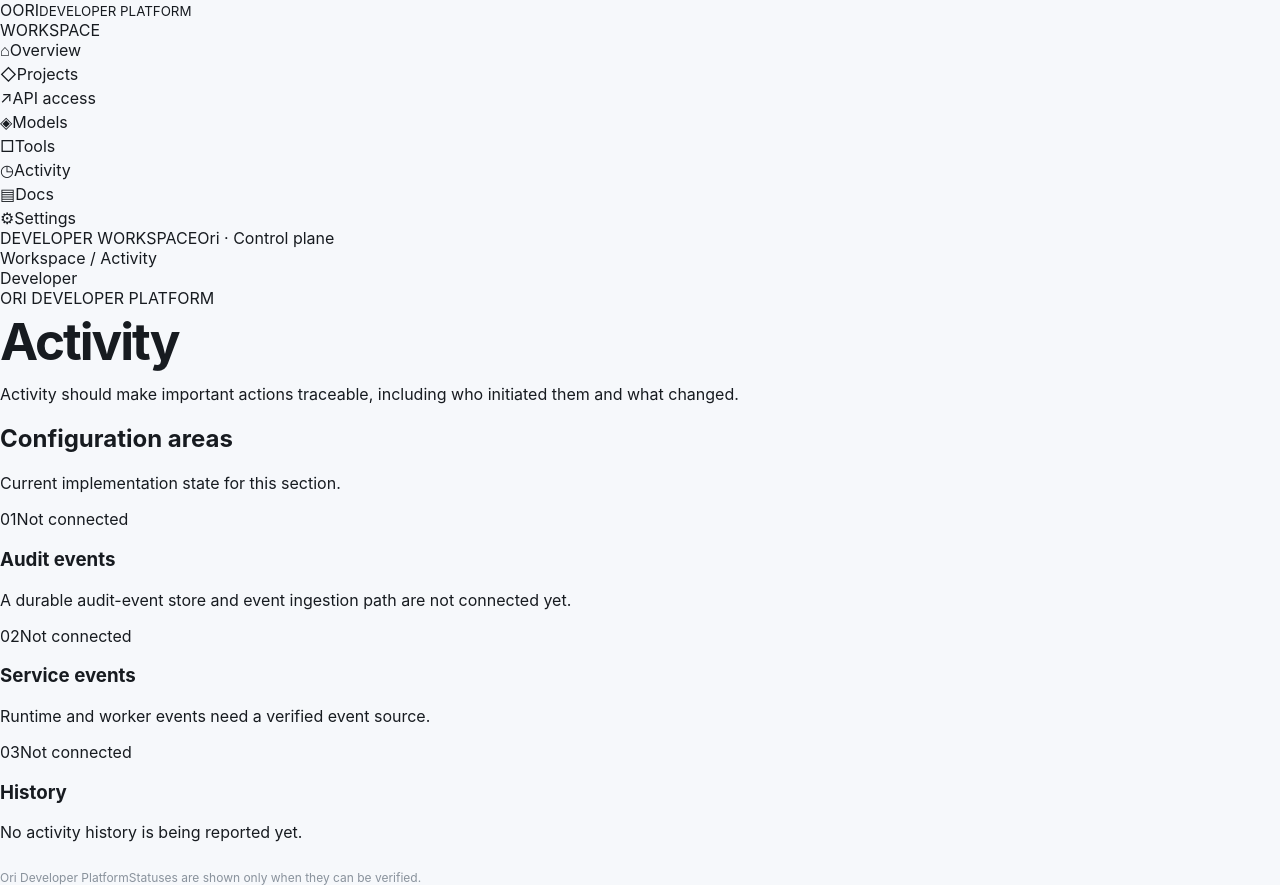
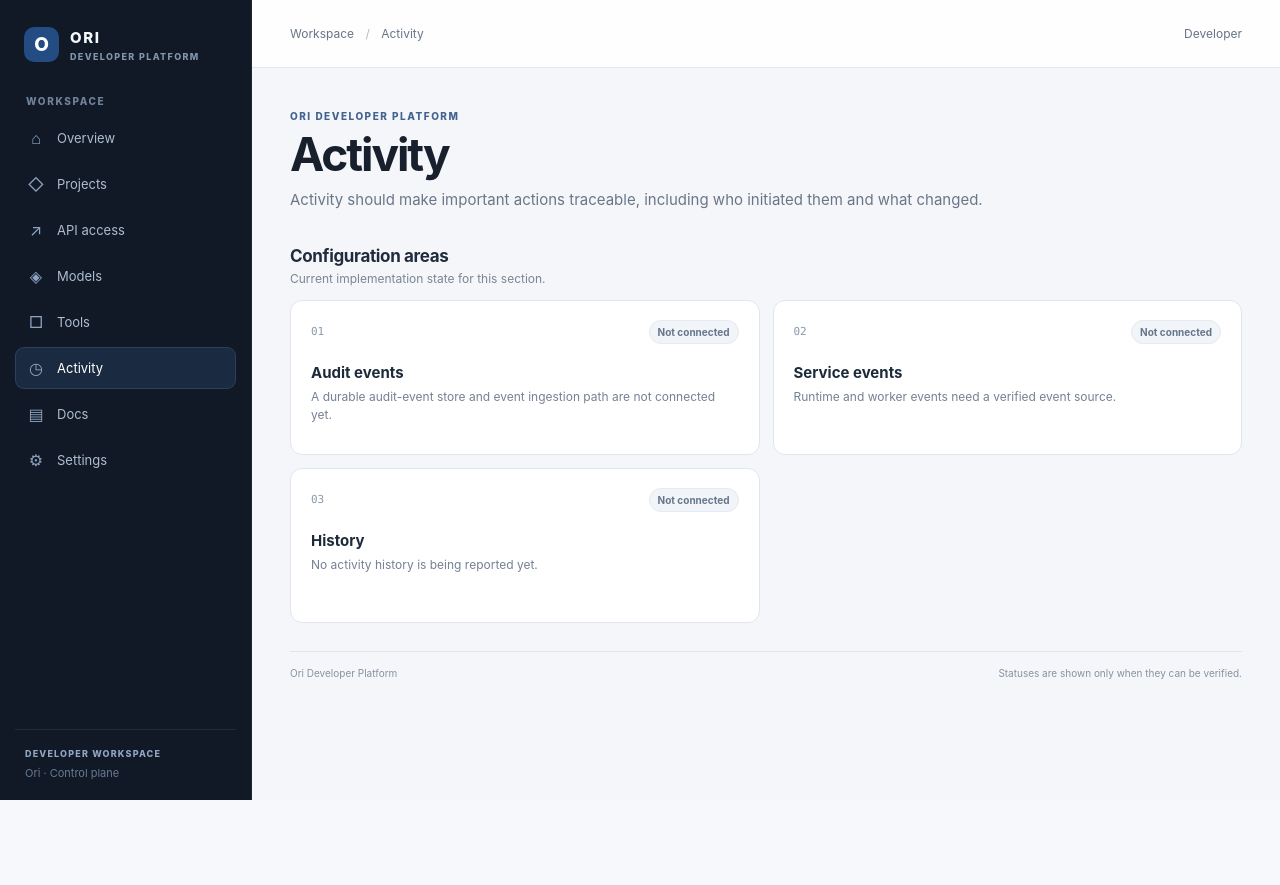
Before and after one commit to 30lnewcomb-byte/ori-developer-platform, a Next.js app: page /activity in a window 1280 px wide. After the commit the page ends 800 px from the top, so only its background shows below. Built offline with nearby package versions, Linux system fonts and the light colour scheme; no server answers.

Commit message:
Style the authenticated Ori developer workspace

```diff
--- a/app/globals.css
+++ b/app/globals.css
@@ -291,3 +291,252 @@ footer { color: #89929c; font-size: 12px; margin-top: 28px; }
 .authLink {
   color: var(--navy) !important;
 }
+
+
+/* Authenticated developer workspace */
+.console {
+  min-height: 100vh;
+  display: flex;
+  background: #f4f6fa;
+  color: #17202c;
+}
+.consoleSidebar {
+  width: 252px;
+  min-height: 100vh;
+  flex: 0 0 252px;
+  display: flex;
+  flex-direction: column;
+  padding: 24px 15px 18px;
+  background: #101925;
+  color: #dce5f0;
+  border-right: 1px solid rgba(255,255,255,.06);
+}
+.consoleBrand {
+  display: flex;
+  align-items: center;
+  gap: 11px;
+  padding: 3px 9px 28px;
+  color: #f4f7fb;
+  font-size: 15px;
+  font-weight: 800;
+  letter-spacing: .11em;
+}
+.consoleBrand small {
+  display: block;
+  margin-top: 4px;
+  color: #8395ad;
+  font-size: 9px;
+  letter-spacing: .15em;
+}
+.consoleBrandMark, .consoleWelcomeMark {
+  display: grid;
+  place-items: center;
+  width: 35px;
+  height: 35px;
+  border-radius: 10px;
+  color: white;
+  background: #234c83;
+  font-size: 19px;
+  font-weight: 800;
+  letter-spacing: 0;
+}
+.consoleNavLabel {
+  padding: 0 11px;
+  margin: 5px 0 10px;
+  color: #71839a;
+  font-size: 10px;
+  font-weight: 800;
+  letter-spacing: .16em;
+}
+.consoleNav { display: grid; gap: 4px; }
+.consoleNavItem {
+  display: flex;
+  align-items: center;
+  gap: 12px;
+  min-height: 42px;
+  padding: 9px 11px;
+  border: 1px solid transparent;
+  border-radius: 9px;
+  color: #aebdd0;
+  font-size: 13px;
+  transition: background .15s ease, color .15s ease, border-color .15s ease;
+}
+.consoleNavItem:hover {
+  color: #f5f8fc;
+  background: rgba(255,255,255,.055);
+}
+.consoleNavItem.active {
+  color: #fff;
+  background: rgba(61,103,159,.23);
+  border-color: rgba(117,153,201,.2);
+}
+.consoleNavIcon {
+  width: 18px;
+  color: #8ea4c2;
+  text-align: center;
+  font-size: 16px;
+}
+.consoleSidebarBottom {
+  display: grid;
+  gap: 7px;
+  margin-top: auto;
+  padding: 18px 10px 2px;
+  border-top: 1px solid rgba(255,255,255,.08);
+}
+.consoleEnvironment {
+  color: #91a6c1;
+  font-size: 9px;
+  font-weight: 800;
+  letter-spacing: .13em;
+}
+.consoleVersion { color: #687b93; font-size: 11px; }
+.consoleMain { flex: 1; min-width: 0; }
+.consoleTopbar {
+  min-height: 68px;
+  display: flex;
+  align-items: center;
+  justify-content: space-between;
+  gap: 18px;
+  padding: 0 38px;
+  background: rgba(255,255,255,.88);
+  border-bottom: 1px solid #e2e7ee;
+}
+.consoleBreadcrumb { color: #687587; font-size: 12px; }
+.consoleBreadcrumb span { padding: 0 8px; color: #b0bac7; }
+.consoleIdentity { display: flex; align-items: center; gap: 12px; color: #667386; font-size: 12px; }
+.consoleContent { width: min(1240px, 100%); margin: 0 auto; padding: 42px 38px 26px; }
+.consolePageHeading { display: flex; justify-content: space-between; gap: 24px; }
+.consoleEyebrow {
+  color: #42638f;
+  font-size: 10px;
+  font-weight: 800;
+  letter-spacing: .15em;
+}
+.consolePageHeading h1 {
+  margin: 9px 0 9px;
+  color: #17202c;
+  font-size: clamp(34px, 4vw, 46px);
+  letter-spacing: -.045em;
+}
+.consoleSubtitle { max-width: 700px; margin: 0; color: #6a7687; font-size: 15px; line-height: 1.6; }
+.consoleWelcome {
+  display: flex;
+  align-items: center;
+  gap: 16px;
+  margin-top: 30px;
+  padding: 19px 21px;
+  background: #fff;
+  border: 1px solid #dce4ee;
+  border-radius: 13px;
+  box-shadow: 0 5px 18px rgba(22,43,72,.035);
+}
+.consoleWelcomeMark { width: 40px; height: 40px; flex: none; }
+.consoleWelcome strong { display: block; color: #1e2b3b; font-size: 14px; }
+.consoleWelcome p { margin: 5px 0 0; color: #6b7889; font-size: 12px; line-height: 1.5; }
+.consoleStatusPill {
+  flex: none;
+  margin-left: auto;
+  padding: 6px 9px;
+  border: 1px solid #e7d8b5;
+  border-radius: 999px;
+  color: #866a32;
+  background: #fbf7ed;
+  font-size: 9px;
+  font-weight: 800;
+  letter-spacing: .08em;
+}
+.consoleSectionHeader { display: flex; align-items: end; justify-content: space-between; margin: 34px 0 14px; }
+.consoleSectionHeader h2, .consoleNextSteps h2 { margin: 0; color: #202c3b; font-size: 17px; letter-spacing: -.02em; }
+.consoleSectionHeader p { margin: 5px 0 0; color: #7a8695; font-size: 12px; }
+.consoleResourceGrid { display: grid; grid-template-columns: repeat(2, minmax(0, 1fr)); gap: 13px; }
+.consoleResourceCard {
+  min-height: 155px;
+  padding: 19px 20px;
+  background: #fff;
+  border: 1px solid #e0e6ee;
+  border-radius: 12px;
+  transition: border-color .15s ease, box-shadow .15s ease, transform .15s ease;
+}
+.consoleResourceCard:hover {
+  transform: translateY(-1px);
+  border-color: #c7d3e2;
+  box-shadow: 0 9px 24px rgba(24,46,77,.055);
+}
+.consoleResourceTop { display: flex; align-items: center; justify-content: space-between; gap: 12px; }
+.consoleResourceNumber { color: #8b9aab; font-family: ui-monospace, SFMono-Regular, Menlo, monospace; font-size: 11px; }
+.consoleResourceStatus {
+  padding: 5px 8px;
+  color: #66768a;
+  background: #f1f4f8;
+  border: 1px solid #e5eaf0;
+  border-radius: 999px;
+  font-size: 10px;
+  font-weight: 700;
+}
+.consoleResourceCard h3 { margin: 19px 0 6px; color: #1d2a3a; font-size: 15px; }
+.consoleResourceCard p { max-width: 540px; margin: 0; color: #758194; font-size: 12px; line-height: 1.55; }
+.consoleNextSteps {
+  display: grid;
+  grid-template-columns: minmax(0, .9fr) minmax(0, 1.1fr);
+  gap: 30px;
+  margin-top: 26px;
+  padding: 23px;
+  background: #eaf0f7;
+  border: 1px solid #dbe4ef;
+  border-radius: 13px;
+}
+.consoleNextSteps h2 { margin-top: 8px; }
+.consoleNextSteps > div:first-child p { max-width: 360px; margin: 8px 0 0; color: #69788b; font-size: 12px; line-height: 1.6; }
+.consoleStepList { display: grid; gap: 10px; }
+.consoleStepList > div {
+  display: grid;
+  grid-template-columns: 28px 1fr;
+  column-gap: 10px;
+  padding-bottom: 10px;
+  border-bottom: 1px solid #d6e0ec;
+}
+.consoleStepList > div:last-child { padding-bottom: 0; border-bottom: 0; }
+.consoleStepList span { grid-row: span 2; color: #54739b; font-family: ui-monospace, SFMono-Regular, Menlo, monospace; font-size: 11px; }
+.consoleStepList strong { color: #30445f; font-size: 12px; }
+.consoleStepList small { margin-top: 3px; color: #77879a; font-size: 11px; }
+.consoleFooter {
+  display: flex;
+  justify-content: space-between;
+  gap: 16px;
+  margin-top: 28px;
+  padding-top: 15px;
+  border-top: 1px solid #e1e6ed;
+  color: #8792a0;
+  font-size: 10px;
+}
+@media (max-width: 900px) {
+  .consoleSidebar { width: 215px; flex-basis: 215px; }
+  .consoleTopbar { padding: 0 24px; }
+  .consoleContent { padding: 32px 24px 24px; }
+}
+@media (max-width: 680px) {
+  .console { display: block; }
+  .consoleSidebar { width: 100%; min-height: auto; padding: 13px 14px 10px; }
+  .consoleBrand { padding: 2px 5px 13px; }
+  .consoleNavLabel, .consoleSidebarBottom { display: none; }
+  .consoleNav {
+    display: flex;
+    gap: 5px;
+    overflow-x: auto;
+    padding-bottom: 3px;
+    scrollbar-width: thin;
+  }
+  .consoleNavItem { min-height: 36px; flex: 0 0 auto; padding: 8px 10px; font-size: 11px; }
+  .consoleNavIcon { display: none; }
+  .consoleTopbar { min-height: 56px; padding: 0 17px; }
+  .consoleContent { padding: 27px 17px 22px; }
+  .consoleResourceGrid { grid-template-columns: 1fr; }
+  .consoleWelcome { align-items: flex-start; flex-wrap: wrap; padding: 16px; }
+  .consoleStatusPill { margin-left: 56px; }
+  .consoleNextSteps { grid-template-columns: 1fr; gap: 20px; padding: 18px; }
+  .consoleFooter { flex-direction: column; gap: 6px; }
+}
+@media (prefers-reduced-motion: reduce) {
+  .consoleNavItem, .consoleResourceCard { transition: none; }
+  .consoleResourceCard:hover { transform: none; }
+}
```
